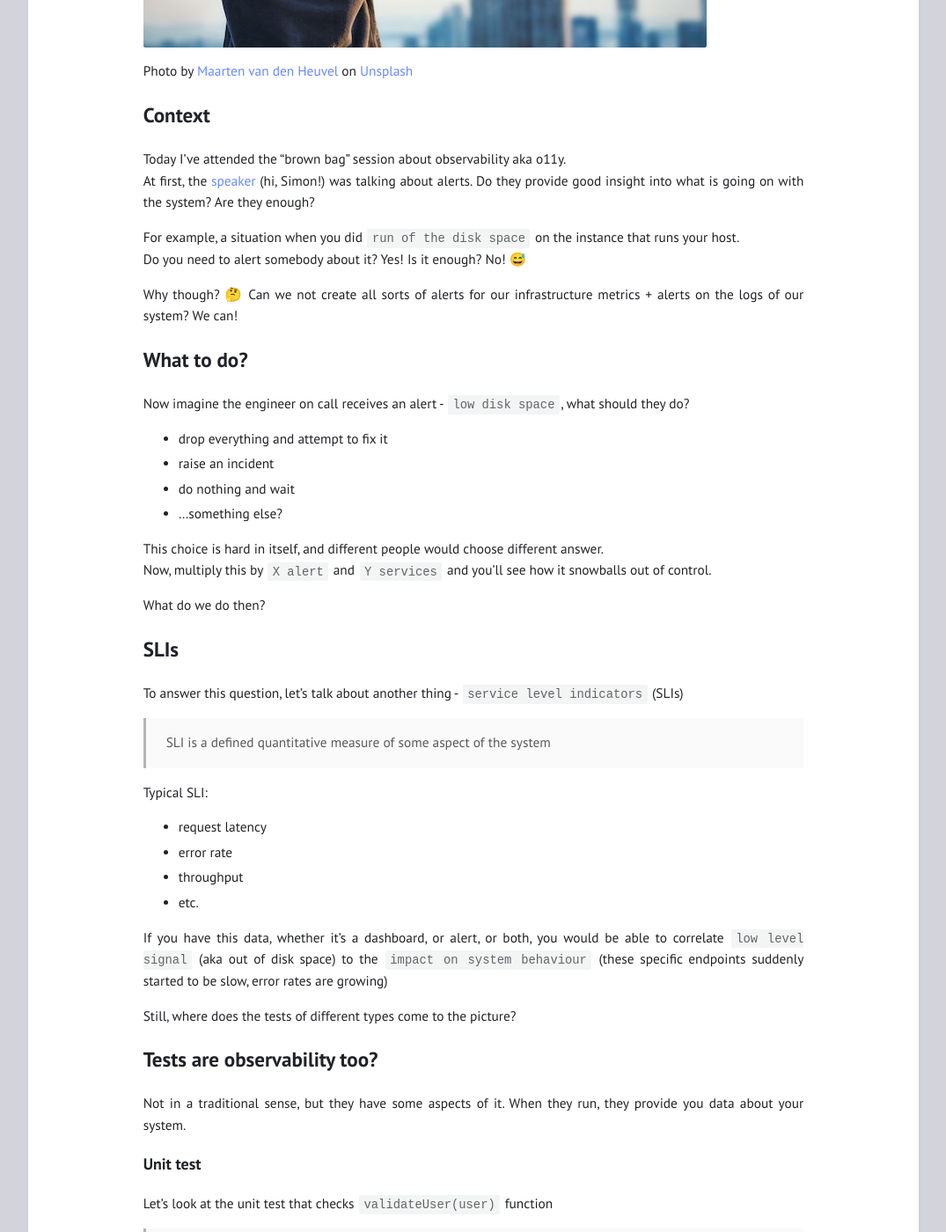
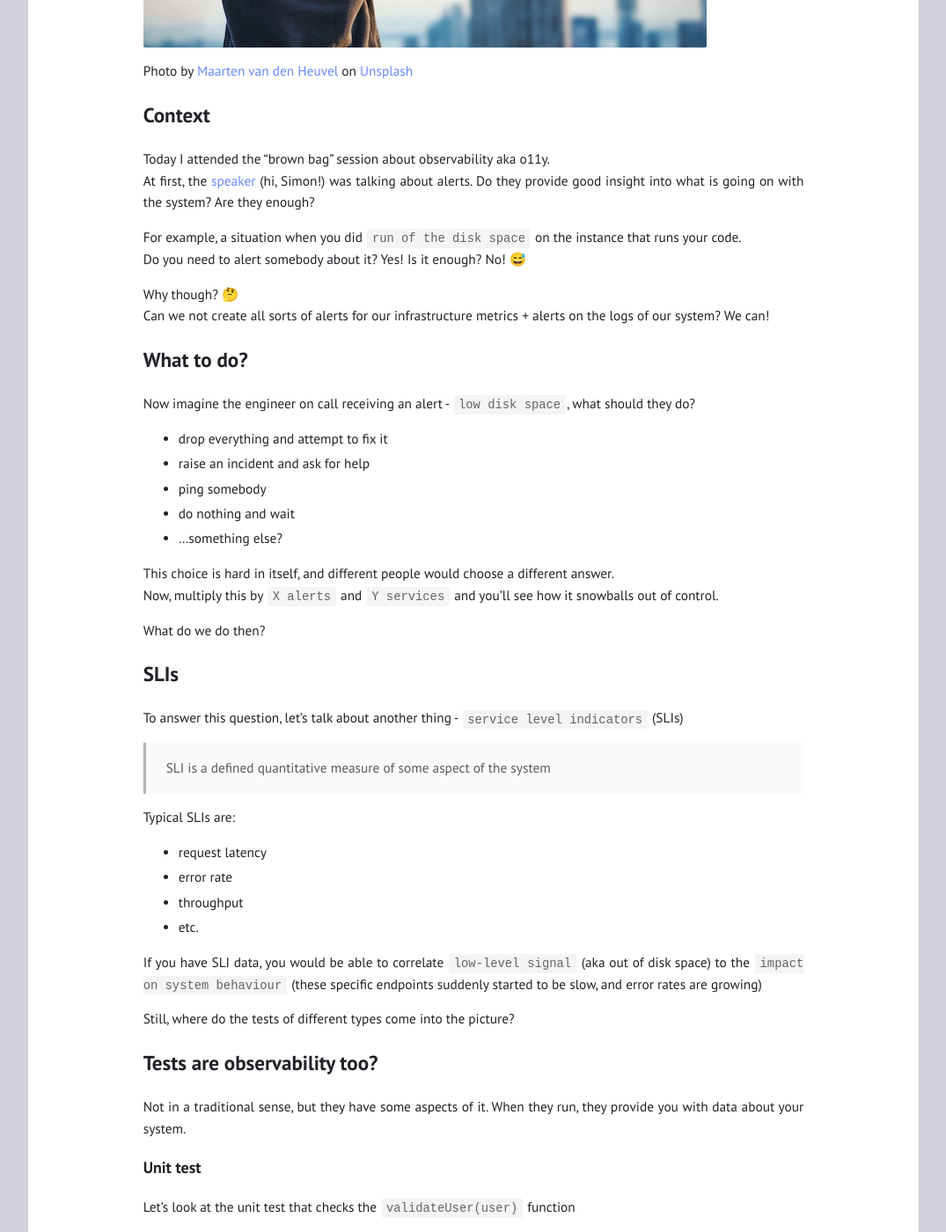
Before and after one commit to ivanAndCode/ivanAndCode, a Jekyll site: the page built from _posts/2023-02-20-sli-slo-tests-analogy.md, in a window 1280 px wide and 1400 px high, scrolled down 591 px. Shown: the whole window at 88% size, without its empty margins (102-1177 px from the left). Built offline with Jekyll 4.4.1, drawn with Linux system fonts in a browser that asks for light colours; some of the changed text lies outside the part shown.

Commit message:
O11y & tests

```diff
--- a/_posts/2023-02-20-sli-slo-tests-analogy.md
+++ b/_posts/2023-02-20-sli-slo-tests-analogy.md
@@ -8,10 +8,10 @@
 Photo by <a href="https://unsplash.com/it/@mvdheuvel?utm_source=unsplash&utm_medium=referral&utm_content=creditCopyText">Maarten van den Heuvel</a> on <a href="https://unsplash.com/photos/s9XMNEm-M9c?utm_source=unsplash&utm_medium=referral&utm_content=creditCopyText">Unsplash</a>
 
 ## Context
-Today I've attended the "brown bag" session about observability aka o11y.
+Today I attended the "brown bag" session about observability aka o11y.
 At first, the [speaker](https://www.linkedin.com/in/simon-w-0b7a201a/) (hi, Simon!) was talking about alerts. Do they provide good insight into what is going on with the system? Are they enough?
 
-For example, a situation when you did `run of the disk space` on the instance that runs your host.
+For example, a situation when you did `run of the disk space` on the instance that runs your code.
 Do you need to alert somebody about it? Yes! Is it enough? No! 😅
 
 Why though? 🤔
@@ -19,14 +19,15 @@
 Can we not create all sorts of alerts for our infrastructure metrics + alerts on the logs of our system? We can!
 
 ## What to do?
-Now imagine the engineer on call receives an alert - `low disk space`, what should they do?
+Now imagine the engineer on call receiving an alert - `low disk space`, what should they do?
 - drop everything and attempt to fix it
-- raise an incident
+- raise an incident and ask for help
+- ping somebody
 - do nothing and wait
 - ...something else?
 
-This choice is hard in itself, and different people would choose different answer.
-Now, multiply this by `X alert` and `Y services` and you'll see how it snowballs out of control.
+This choice is hard in itself, and different people would choose a different answer.
+Now, multiply this by `X alerts` and `Y services` and you'll see how it snowballs out of control.
 
 What do we do then?
 
@@ -34,26 +35,26 @@
 To answer this question, let's talk about another thing - `service level indicators` (SLIs)
 > SLI is a defined quantitative measure of some aspect of the system
 
-Typical SLI:
+Typical SLIs are:
  - request latency
  - error rate
  - throughput
  - etc.
 
-If you have this data, whether it's a dashboard, or alert, or both, you would be able to correlate `low level signal` (aka out of disk space) to the `impact on system behaviour` (these specific endpoints suddenly started to be slow, error rates are growing)
+If you have SLI data, you would be able to correlate `low-level signal` (aka out of disk space) to the `impact on system behaviour` (these specific endpoints suddenly started to be slow, and error rates are growing)
 
-Still, where does the tests of different types come to the picture?
+Still, where do the tests of different types come into the picture?
 
 ## Tests are observability too?
-Not in a traditional sense, but they have some aspects of it. When they run, they provide you data about your system.
+Not in a traditional sense, but they have some aspects of it. When they run, they provide you with data about your system.
 
 ### Unit test
-Let's look at the unit test that checks `validateUser(user)` function
+Let's look at the unit test that checks the `validateUser(user)` function
 > validateUser() function
 > should return true
-> when called with valid user
+> when called with a valid user
 
-⬆ if this test fails, how much data do you get? You will know exactly `what` is wrong, but not `why is it a problem?`.
+⬆ if this test fails, how much data do you get? You will know exactly `what` is wrong, but not `why is it a problem?`. It's not working, so what?!
 
 ### API test
 Imagine we had another test that checks the endpoint `POST baseUrl/addUser` works well
@@ -69,13 +70,20 @@
 > Then new user account is created
 > And user is redirected to the /index page
 
-This test is describing a behaviour from the user perspective.
+This test is describing a behaviour from the user's perspective.
+Now you could be emphatic and `feel the pain`.
+
+This brings us to the next logical question - `which tests do I need?`
 
 ### Which tests do I need?
 You need all of them. They work well together and provide different perspectives on the system under test.
-Same like for `low-level alert` and `SLI`, you need to have both to make an assessment of the impact and choose the right course of action.
+Same as for `low-level alert` and `SLI`, you need to have both to make an assessment of the impact and choose the right course of action.
 
-Unit test tells you `exctly what is wrong`, UI-level test will tell you `why is it a problem to your user`.
+The unit test tells you `exactly what is wrong`, UI-level test will tell you `why is it a problem to your user`.
+
+![Genius](../assets/posts/2023_02_20_genius.jpg)
+Photo by <a href="https://unsplash.com/@andrewjoegeorge?utm_source=unsplash&utm_medium=referral&utm_content=creditCopyText">Andrew George</a> on <a href="https://unsplash.com/photos/g-fm27_BRyQ?utm_source=unsplash&utm_medium=referral&utm_content=creditCopyText">Unsplash</a>
+
 
 ## Summary
 Write tests!
```
Also changed, not shown: assets/posts/2023_02_20_genius.jpg (added).
